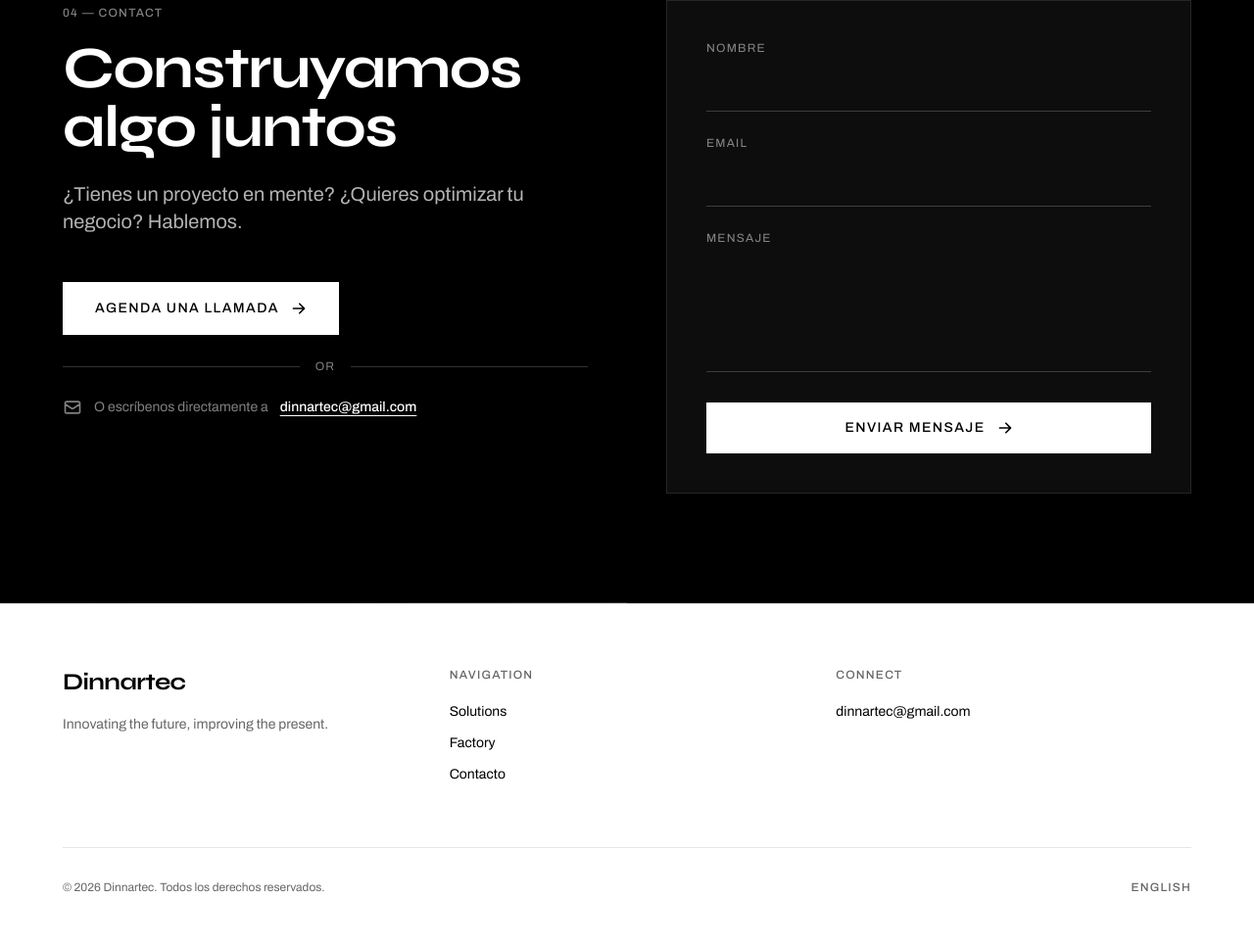
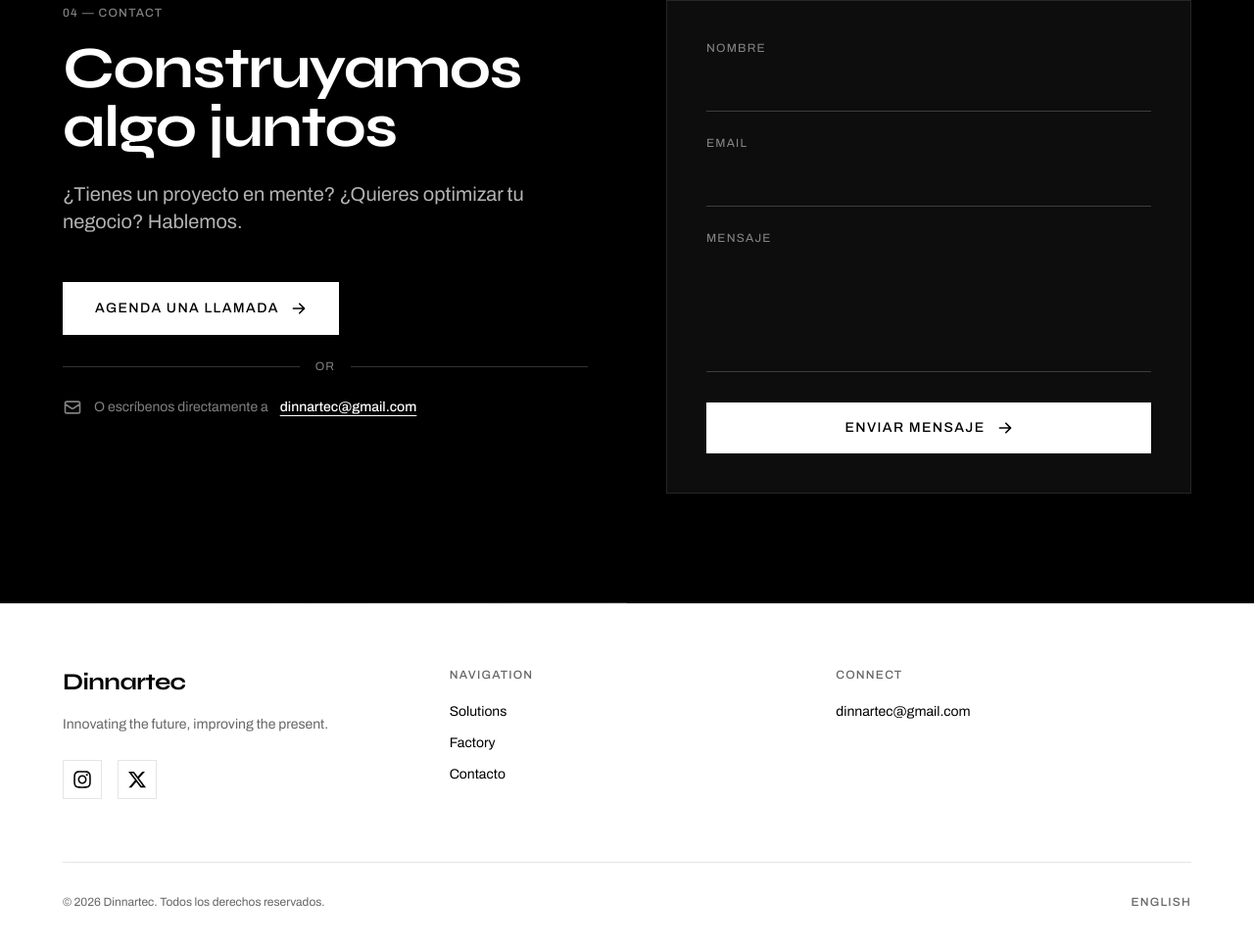
Before and after one commit to Dinnartec/core-landing-web, an Astro site: page / in a window 1280 px wide. Shown: the part 3255-4220 px from the top of the page at 98% size. Built offline with nearby package versions, Linux system fonts and the light colour scheme; Astro itself is replaced by a stand-in of ours.

Commit message:
feat: social media links added

```diff
--- a/src/components/sections/Footer.tsx
+++ b/src/components/sections/Footer.tsx
@@ -1,4 +1,6 @@
+import { FaInstagram, FaXTwitter } from 'react-icons/fa6'
 import { Container } from '@/components/layout/Container'
+import { SOCIAL_LINKS, CONTACT_EMAIL } from '@/lib/constants'
 import type { Locale } from '@/types'
 
 interface FooterProps {
@@ -19,6 +21,11 @@ const navLinks = [
   { key: 'contact', href: '#contact' },
 ] as const
 
+const socialLinks = [
+  { name: 'Instagram', href: SOCIAL_LINKS.instagram, icon: FaInstagram },
+  { name: 'X', href: SOCIAL_LINKS.x, icon: FaXTwitter },
+] as const
+
 export function Footer({ lang, translations, navTranslations }: FooterProps) {
   return (
     <footer className="border-t border-border bg-white py-12 md:py-16">
@@ -34,6 +41,21 @@ export function Footer({ lang, translations, navTranslations }: FooterProps) {
             <p className="mt-4 max-w-xs font-body text-sm leading-relaxed text-muted">
               Innovating the future, improving the present.
             </p>
+
+            <div className="mt-6 flex gap-4">
+              {socialLinks.map((social) => (
+                <a
+                  key={social.name}
+                  href={social.href}
+                  target="_blank"
+                  rel="noopener noreferrer"
+                  className="flex h-10 w-10 items-center justify-center border border-border text-foreground transition-all hover:border-foreground hover:bg-foreground hover:text-white"
+                  aria-label={social.name}
+                >
+                  <social.icon className="h-5 w-5" />
+                </a>
+              ))}
+            </div>
           </div>
 
           <nav className="flex flex-col gap-3">
@@ -56,10 +78,10 @@ export function Footer({ lang, translations, navTranslations }: FooterProps) {
               Connect
             </span>
             <a
-              href="mailto:dinnartec@gmail.com"
+              href={`mailto:${CONTACT_EMAIL}`}
               className="font-body text-sm text-foreground transition-colors hover:text-muted"
             >
-              dinnartec@gmail.com
+              {CONTACT_EMAIL}
             </a>
           </div>
         </div>
--- a/src/lib/constants.ts
+++ b/src/lib/constants.ts
@@ -3,6 +3,11 @@ export const SITE_DOMAIN = 'dinnartec.com'
 
 export const CONTACT_EMAIL = 'dinnartec@gmail.com'
 export const CALENDLY_URL = 'https://calendly.com/dinnartec'
+
+export const SOCIAL_LINKS = {
+  instagram: 'https://instagram.com/dinnartec',
+  x: 'https://x.com/dinnartec',
+} as const
 
 export const SUPPORTED_LOCALES = ['es', 'en'] as const
 export const DEFAULT_LOCALE = 'es'
```
